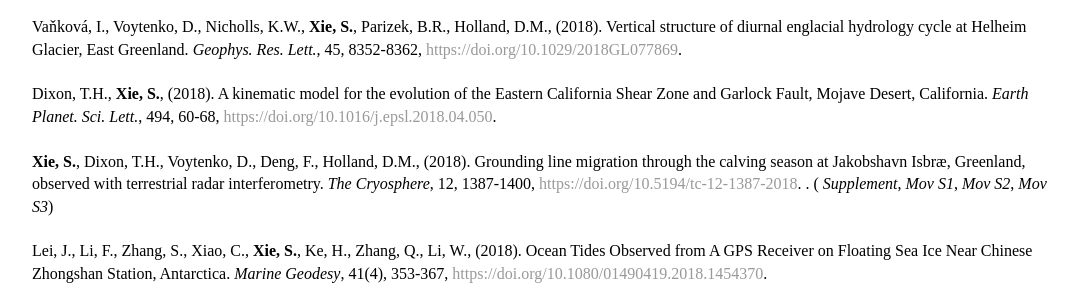
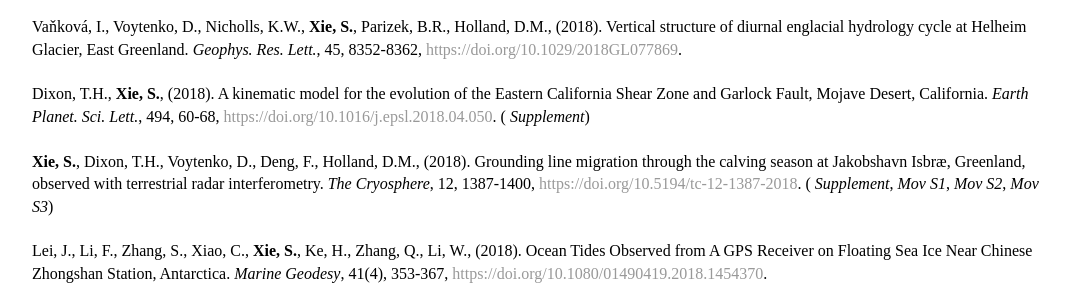
Before and after one commit to suruixie/suruixie.github.io, a Jekyll site: the page built from Chinese/index.html, in a window 1280 px wide. Shown: the part 277-577 px from the top of the page, without its empty margins (96-1174 px from the left). Built offline with Jekyll 4.4.1, drawn with Linux system fonts in a browser that asks for light colours; a style sheet for code colours, icons or effects is not loaded.

Commit message:
Update index.html

```diff
--- a/Chinese/index.html
+++ b/Chinese/index.html
@@ -21,9 +21,9 @@
             <p style="font-size:1.0em;">
 		Vaňková, I., Voytenko, D., Nicholls, K.W., <strong>Xie, S.</strong>, Parizek, B.R., Holland, D.M., (2018). Vertical structure of diurnal englacial hydrology cycle at Helheim Glacier, East Greenland. <em>Geophys. Res. Lett.</em>, 45, 8352-8362, <a href="https://doi.org/10.1029/2018GL077869">https://doi.org/10.1029/2018GL077869</a>.  <br>
 		<br style="line-height:0.1em">
-		Dixon, T.H., <strong>Xie, S.</strong>, (2018). A kinematic model for the evolution of the Eastern California Shear Zone and Garlock Fault, Mojave Desert, California. <em>Earth Planet. Sci. Lett.</em>, 494, 60-68, <a href="https://doi.org/10.1016/j.epsl.2018.04.050">https://doi.org/10.1016/j.epsl.2018.04.050</a>.  <br>
+		Dixon, T.H., <strong>Xie, S.</strong>, (2018). A kinematic model for the evolution of the Eastern California Shear Zone and Garlock Fault, Mojave Desert, California. <em>Earth Planet. Sci. Lett.</em>, 494, 60-68, <a href="https://doi.org/10.1016/j.epsl.2018.04.050">https://doi.org/10.1016/j.epsl.2018.04.050</a>.  (<em><a href="../suppl/2018/Dixon&Xie_2018_EPSL_supp.pdf" style="color:#000000;"> Supplement</a></em>) <br>
 		<br style="line-height:0.1em">
-		<strong>Xie, S.</strong>, Dixon, T.H., Voytenko, D., Deng, F., Holland, D.M., (2018). Grounding line migration through the calving season at Jakobshavn Isbræ, Greenland, observed with terrestrial radar interferometry. <em>The Cryosphere</em>, 12, 1387-1400, <a href="https://doi.org/10.5194/tc-12-1387-2018">https://doi.org/10.5194/tc-12-1387-2018</a>. . (<em><a href="../suppl/2018/Xie_2018_TC_supp.pdf" style="color:#000000;"> Supplement</a></em>, <em><a href="../suppl/2018/Xie18_movS1_2012.mp4" style="color:#000000;"> Mov S1</a></em>, <em><a href="../suppl/2018/Xie18_movS2_2015.mp4" style="color:#000000;"> Mov S2</a></em>, <em><a href="../suppl/2018/Xie18_movS3_2016.mp4" style="color:#000000;"> Mov S3</a></em>)  <br>
+		<strong>Xie, S.</strong>, Dixon, T.H., Voytenko, D., Deng, F., Holland, D.M., (2018). Grounding line migration through the calving season at Jakobshavn Isbræ, Greenland, observed with terrestrial radar interferometry. <em>The Cryosphere</em>, 12, 1387-1400, <a href="https://doi.org/10.5194/tc-12-1387-2018">https://doi.org/10.5194/tc-12-1387-2018</a>. (<em><a href="../suppl/2018/Xie_2018_TC_supp.pdf" style="color:#000000;"> Supplement</a></em>, <em><a href="../suppl/2018/Xie18_movS1_2012.mp4" style="color:#000000;"> Mov S1</a></em>, <em><a href="../suppl/2018/Xie18_movS2_2015.mp4" style="color:#000000;"> Mov S2</a></em>, <em><a href="../suppl/2018/Xie18_movS3_2016.mp4" style="color:#000000;"> Mov S3</a></em>)  <br>
 		<br style="line-height:0.1em">
 		Lei, J., Li, F., Zhang, S., Xiao, C., <strong>Xie, S.</strong>, Ke, H., Zhang, Q., Li, W., (2018). Ocean Tides Observed from A GPS Receiver on Floating Sea Ice Near Chinese Zhongshan Station, Antarctica. <em>Marine Geodesy</em>, 41(4), 353-367, <a href="https://doi.org/10.1080/01490419.2018.1454370">https://doi.org/10.1080/01490419.2018.1454370</a>.  <br>
 		<br style="line-height:0.1em">
```
